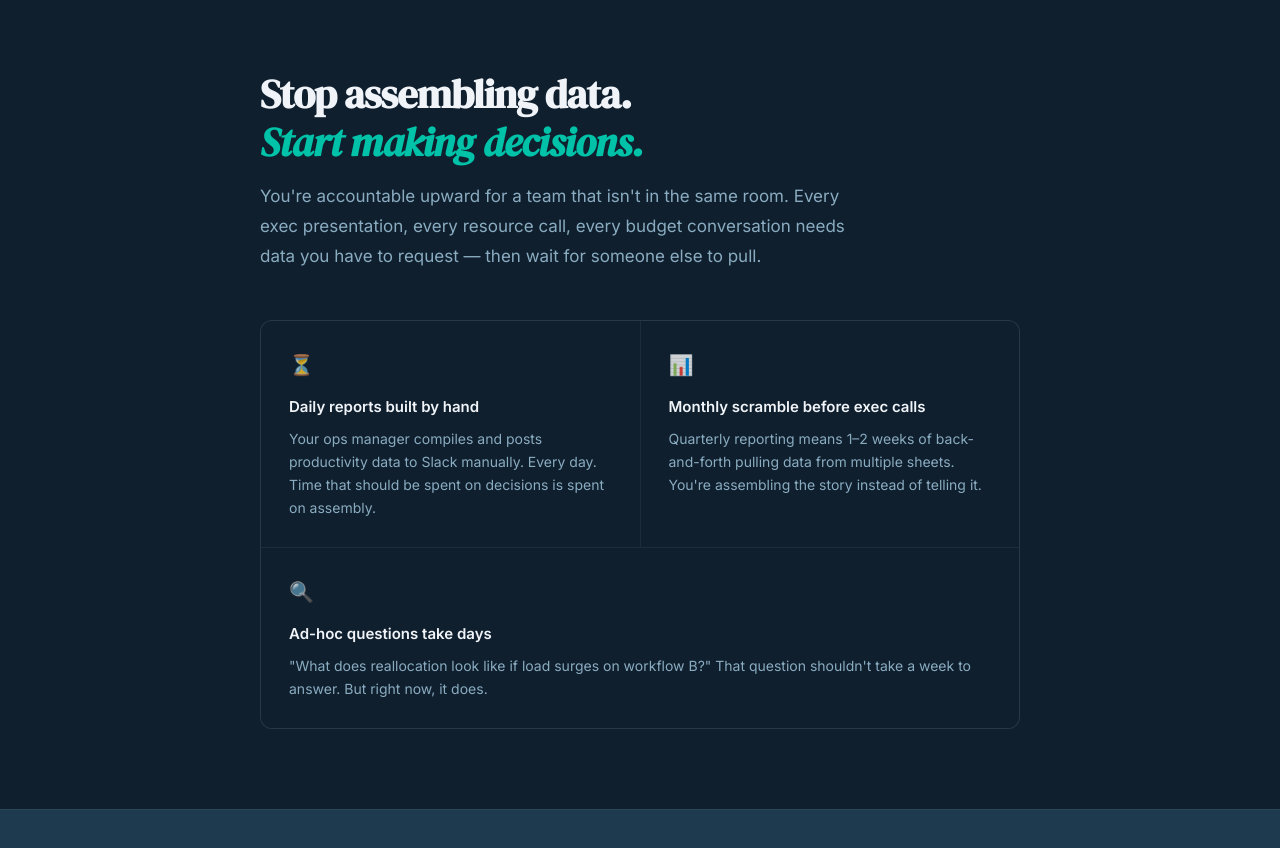
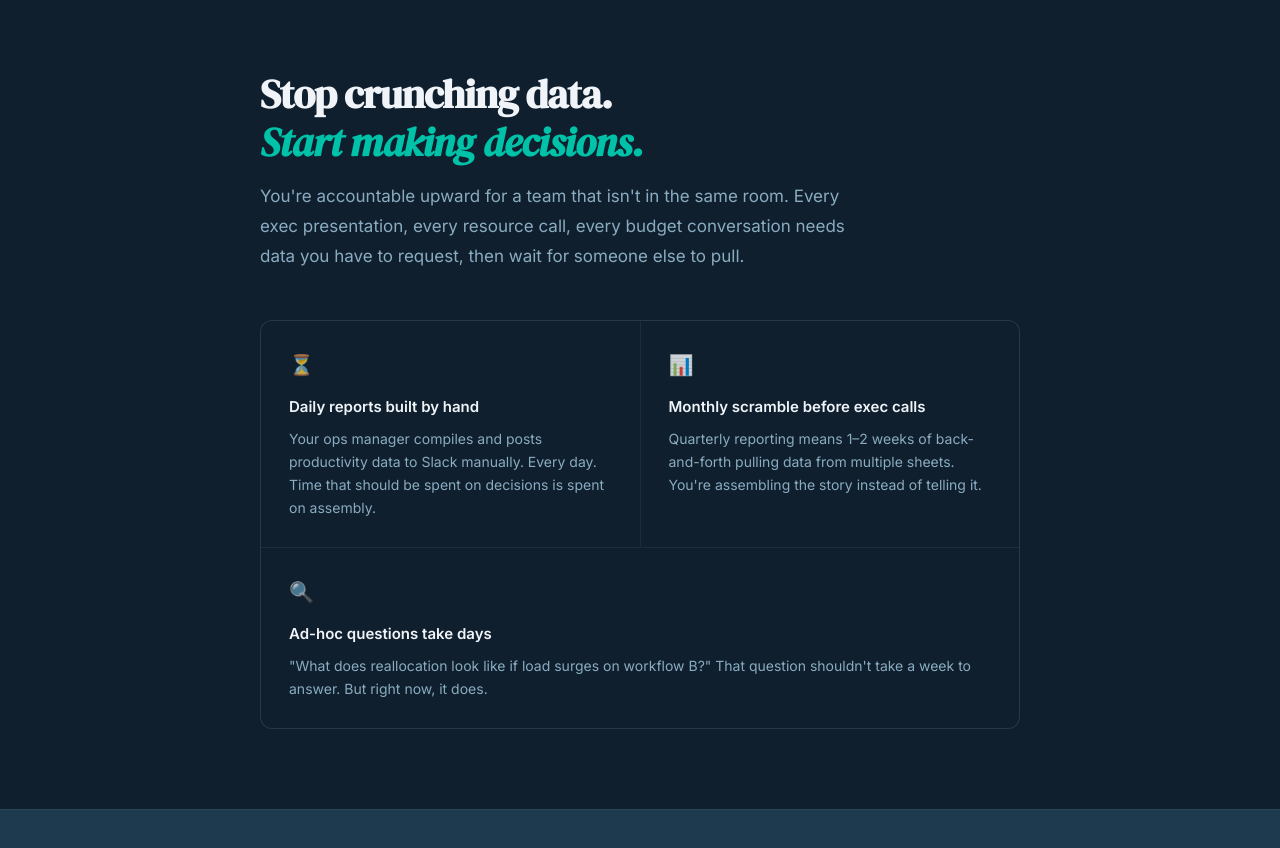
Before and after one commit to databridgeops/databridgeops.github.io, a plain HTML site: page index.html in a window 1280 px wide. Shown: the part 899-1747 px from the top of the page. Drawn offline with Linux system fonts and the light colour scheme.

Commit message:
Update index.html

```diff
--- a/index.html
+++ b/index.html
@@ -739,8 +739,8 @@
 <!-- PAIN -->
 <section class="pain">
   <div class="inner">
-    <h2>Stop assembling data.<br /><em>Start making decisions.</em></h2>
-    <p class="section-body">You're accountable upward for a team that isn't in the same room. Every exec presentation, every resource call, every budget conversation needs data you have to request — then wait for someone else to pull.</p>
+    <h2>Stop crunching data.<br /><em>Start making decisions.</em></h2>
+    <p class="section-body">You're accountable upward for a team that isn't in the same room. Every exec presentation, every resource call, every budget conversation needs data you have to request, then wait for someone else to pull.</p>
 
     <div class="pain-grid">
       <div class="pain-item">
```
